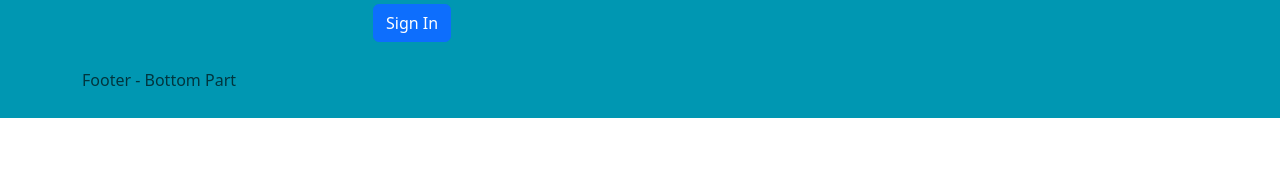
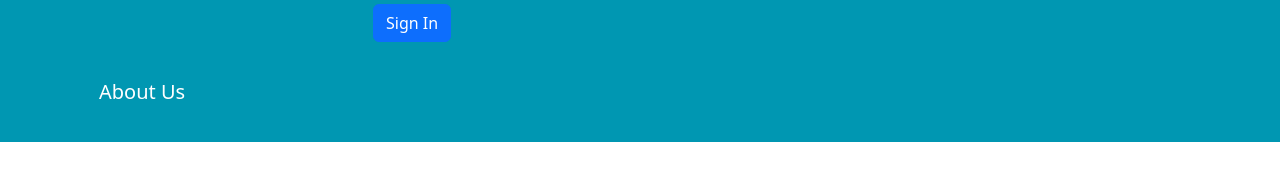
Before and after one commit to ssaha001/astron-ui, a React (Create React App) app: page /signin in a window 1280 px wide. Shown: the part 322-496 px from the top of the page. Built offline with nearby package versions, Linux system fonts and the light colour scheme.

Commit message:
I made the Footer better and made it as a button

```diff
--- a/src/views/LandingPage/LandingPage.jsx
+++ b/src/views/LandingPage/LandingPage.jsx
@@ -16,7 +16,7 @@ function LandingPage() {
             <br/>
             <br/>
             <br/>
-            <Link to="/dashboard" class="btn btn-lg btn-success mt-3">Go to Dashboard</Link>
+            <Link to="/dashboard" className="btn btn-lg btn-success mt-3">Go to Dashboard</Link>
      </Col>
      </Row>
       </Container>
--- a/src/views/Layout/Layout.jsx
+++ b/src/views/Layout/Layout.jsx
@@ -1,8 +1,8 @@
 import React from "react";
-import { Container, Navbar } from "react-bootstrap";
+import { Container, Navbar} from "react-bootstrap";
 import "./Layout.css"; // Assuming you have a separate CSS file for styling
 import { HeaderNavOptions } from "../../Components";
-import { useNavigate } from "react-router-dom";
+import { useNavigate, Link } from "react-router-dom";
 
 function Layout({ children }) {
   const navigate = useNavigate();
@@ -24,7 +24,7 @@ function Layout({ children }) {
       <footer id="footer">
         <Navbar expand="lg">
           <Container>
-            <Navbar.Text >Footer - Bottom Part</Navbar.Text>
+            <Navbar.Text > <Link to="/dashboard" class="btn btn-lg  bg-transparent text-white">About Us</Link></Navbar.Text>
           </Container>
         </Navbar>
       </footer>
```
